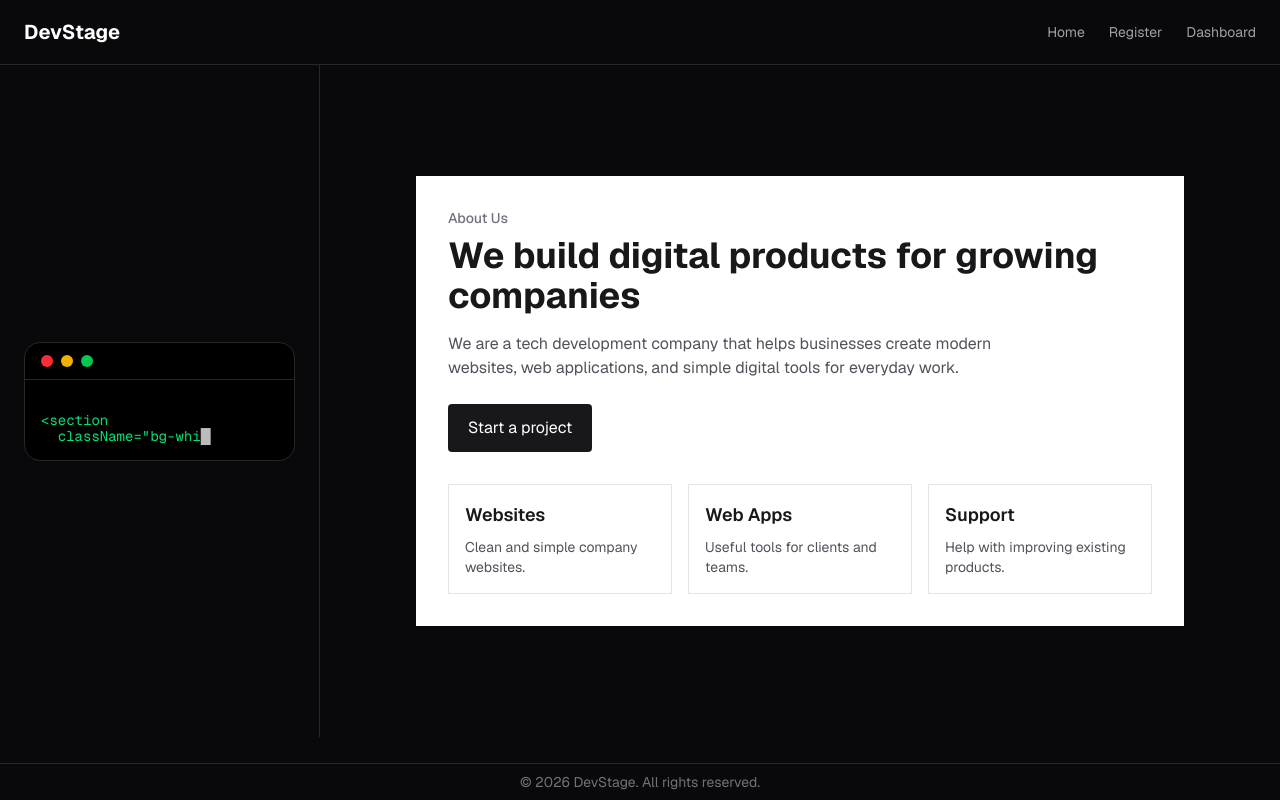
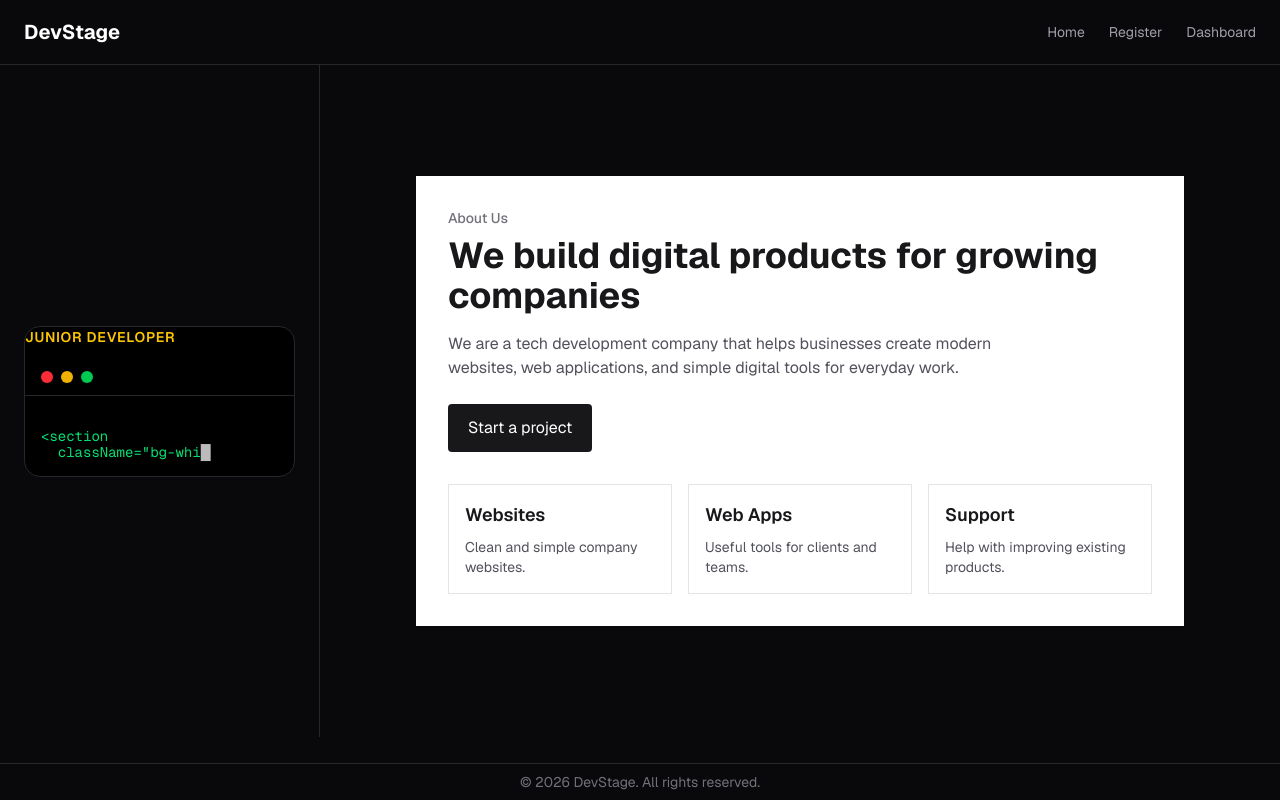
Before and after one commit to saeedhei/team-alla-biloshapka, a Next.js app: page / in a window 1280 px wide. Built offline with nearby package versions, Linux system fonts and the light colour scheme.

Commit message:
add stage indicator above code panel

```diff
--- a/components/home/CodePanel.tsx
+++ b/components/home/CodePanel.tsx
@@ -81,14 +81,32 @@ export default function CodePanel({ onStageChange }: CodePanelProps) {
   }, []);
 
   useEffect(() => {
-  if (codeContainerRef.current) {
-    codeContainerRef.current.scrollTop =
-      codeContainerRef.current.scrollHeight;
-  }
-}, [displayedCode]);
+    if (codeContainerRef.current) {
+      codeContainerRef.current.scrollTop =
+        codeContainerRef.current.scrollHeight;
+    }
+  }, [displayedCode]);
+
+  const stageLabel = {
+    junior: "Junior Developer",
+    middle: "Middle Developer",
+    senior: "Senior Developer",
+  }[stage];
+
+  const stageColor = {
+    junior: "text-yellow-400",
+    middle: "text-green-400",
+    senior: "text-sky-400",
+  }[stage];
 
   return (
     <div className="w-full overflow-hidden rounded-2xl border border-zinc-800 bg-black">
+      <div
+        className={`mb-3 text-sm font-semibold uppercase tracking-wider ${stageColor}`}
+      >
+        {stageLabel}
+      </div>
+
       {/* TOP BAR */}
       <div className="flex items-center gap-2 border-b border-zinc-800 px-4 py-3">
         <div className="h-3 w-3 rounded-full bg-red-500" />
```
